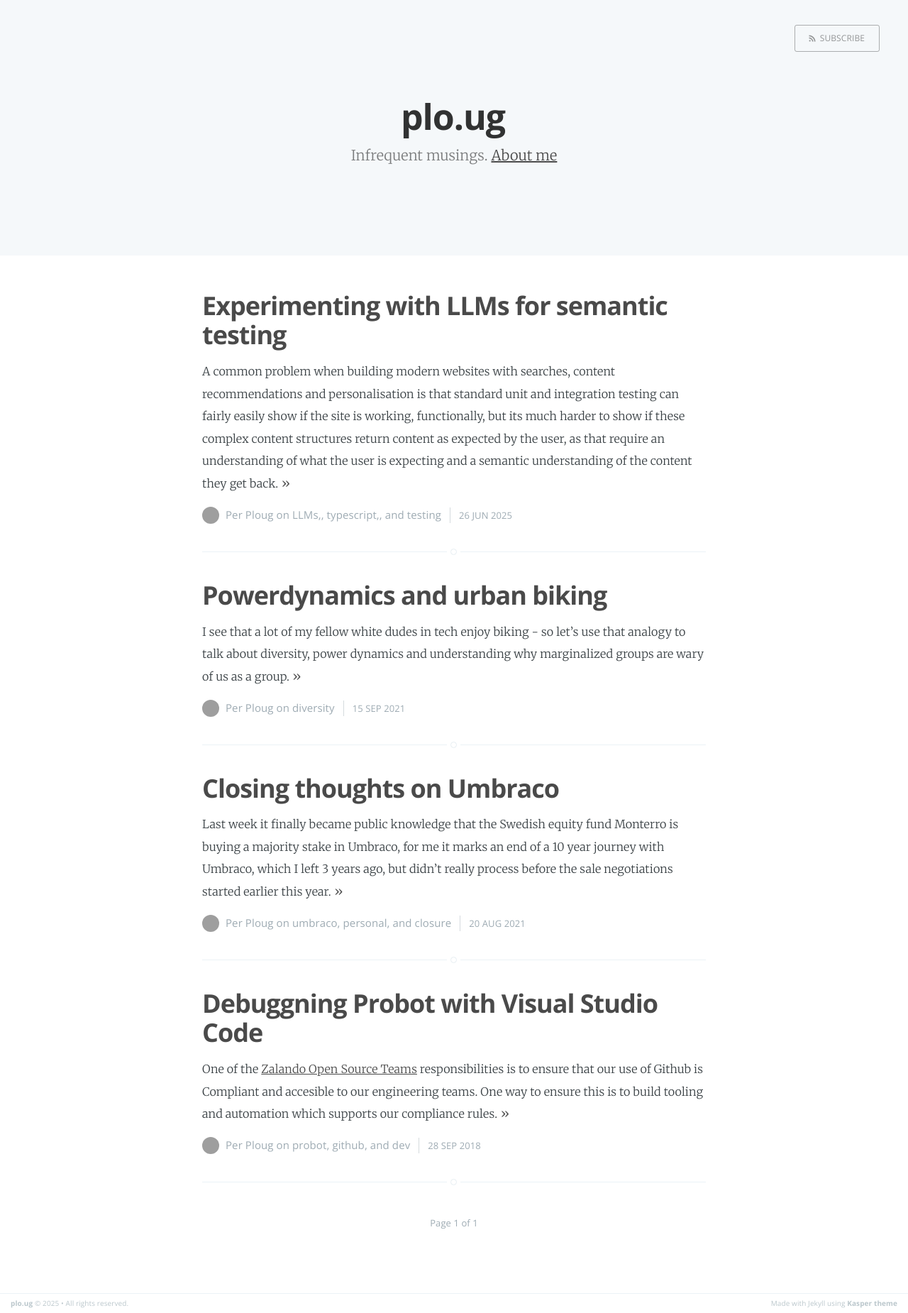
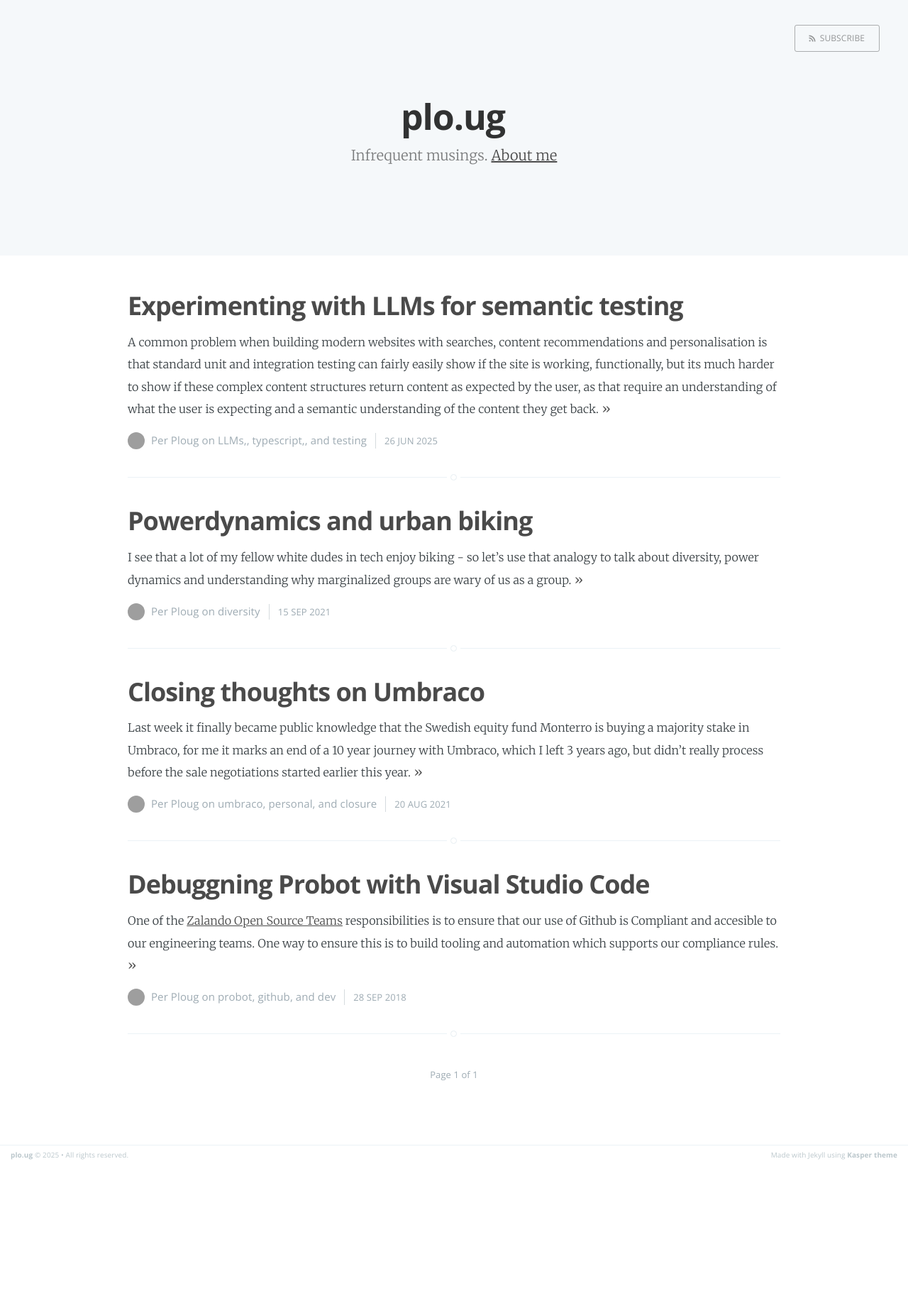
Before and after one commit to perploug/perploug.github.io, a Jekyll site: the page built from index.html, in a window 1280 px wide. Shown: the whole page at 71% size. Built offline with Jekyll 4.4.1, drawn with Linux system fonts in a browser that asks for light colours; the list of posts is cut into pages by our own code; after the commit the page ends 1641 px from its top, so only the background shows below that; grey boxes are pictures that could not be loaded.

Commit message:
Update main.scss

```diff
--- a/assets/css/main.scss
+++ b/assets/css/main.scss
@@ -8,6 +8,11 @@
 	display:inline;
 }
 
+
+.post {
+	max-width: 920px;
+}
+
 // Import partials from `sass_dir` (defaults to `_sass`)
 @import
 	"syntax"
```
